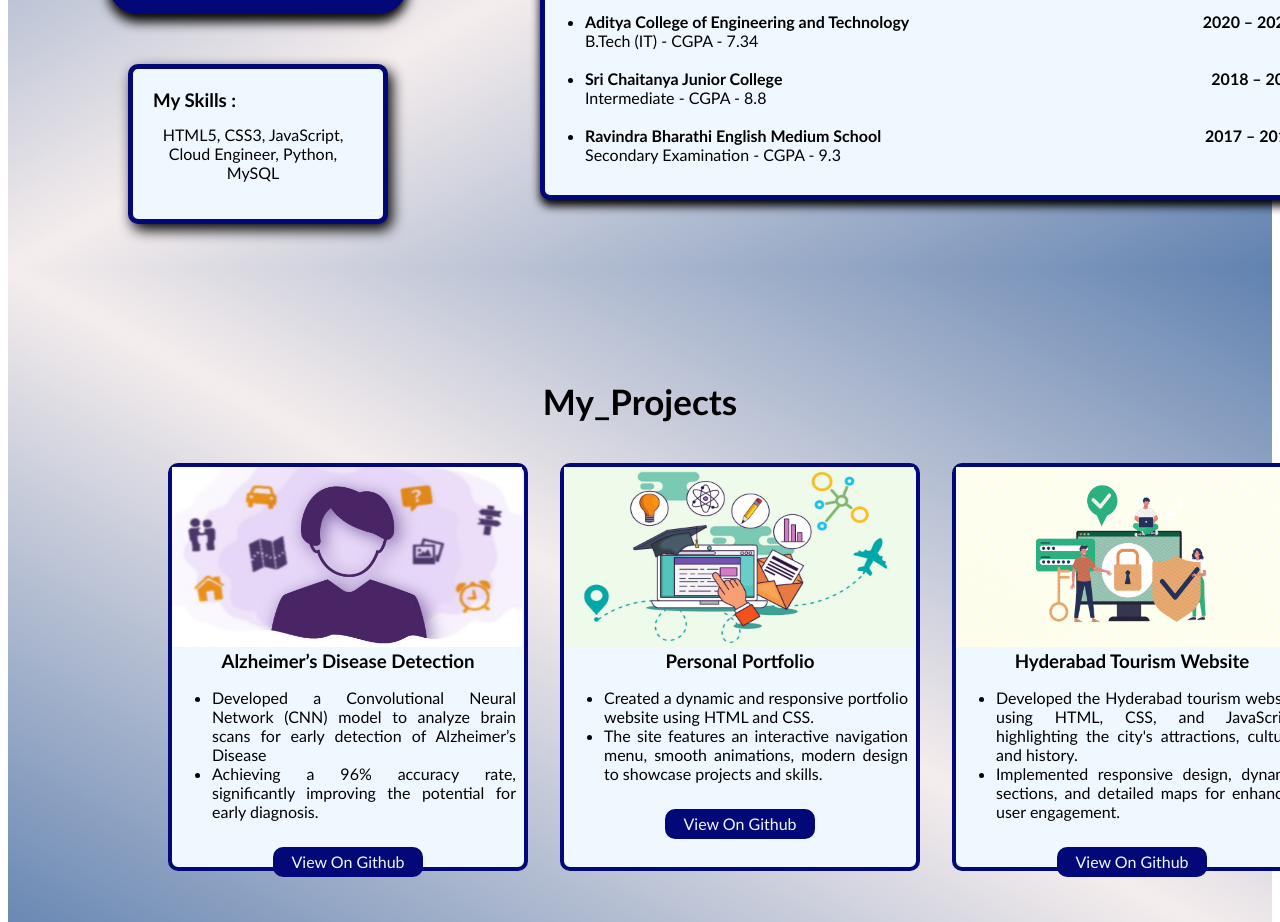
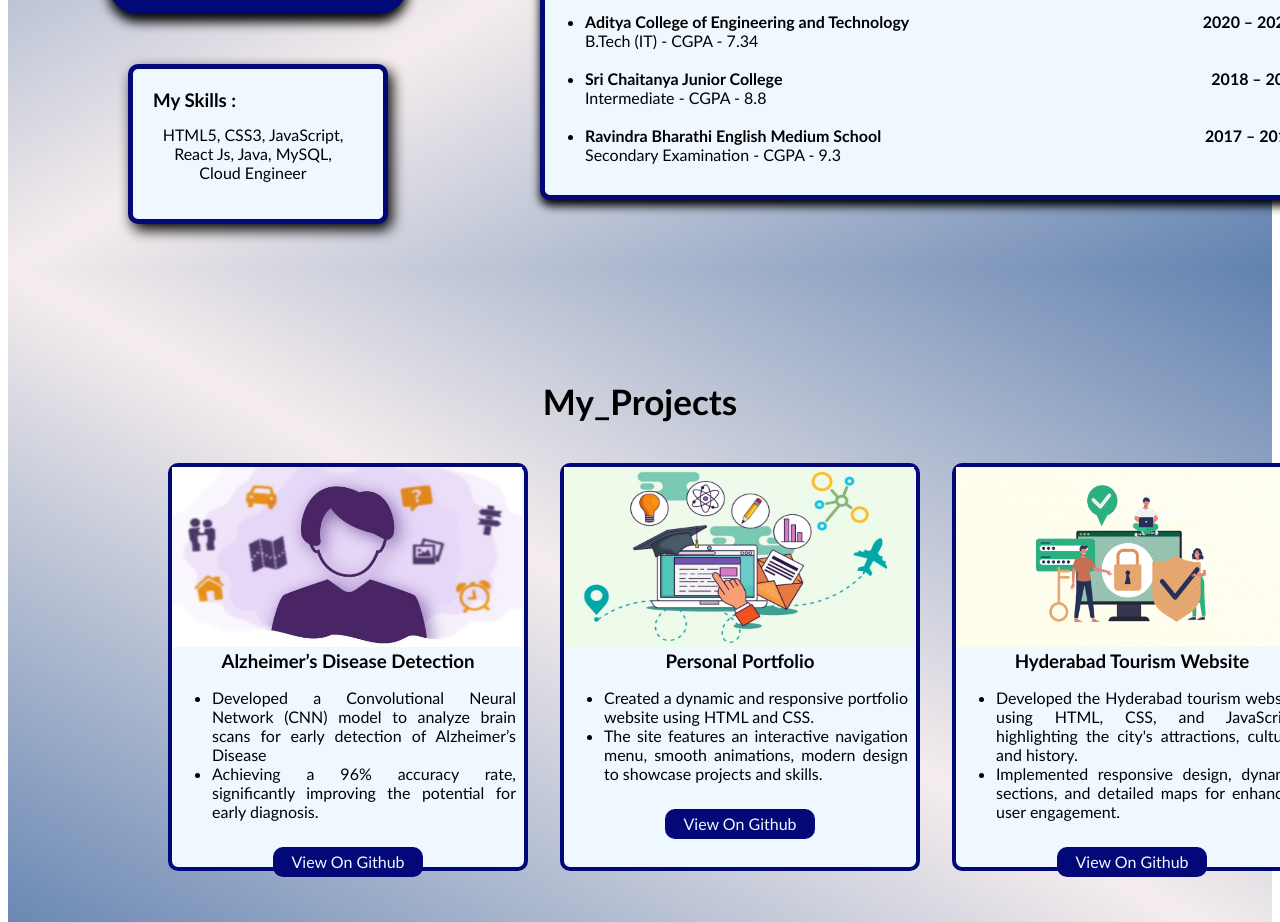
Before and after one commit to NAIDUNANI/My_portfolio, a plain HTML site: page index.html in a window 1280 px wide. Shown: the part 1129-2051 px from the top of the page. Drawn offline with Linux system fonts and the light colour scheme.

Commit message:
Update index.html

```diff
--- a/index.html
+++ b/index.html
@@ -112,7 +112,7 @@
         </div>
         <div id="skills">
             <h3 class="skills_header">My Skills : <br> </h3>
-            <p class="skills_list">HTML5, CSS3, JavaScript, Cloud Engineer, Python, MySQL </p>
+            <p class="skills_list">HTML5, CSS3, JavaScript, React Js, Java, MySQL, Cloud Engineer </p>
         </div>
     </section>
 
```
